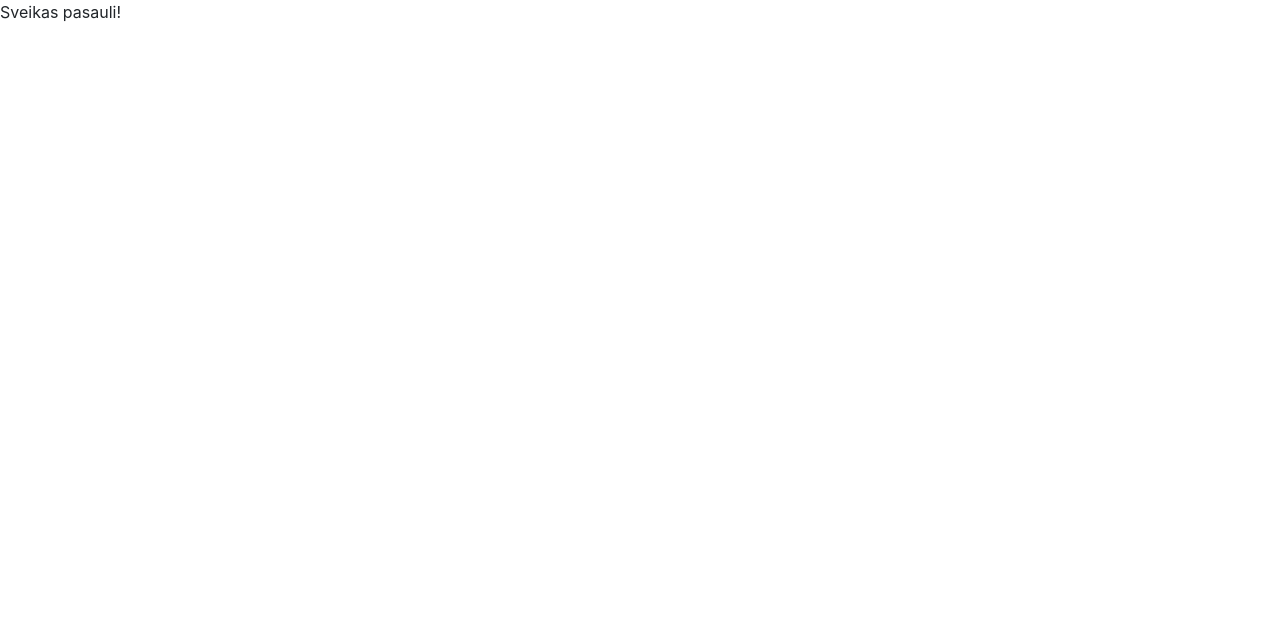
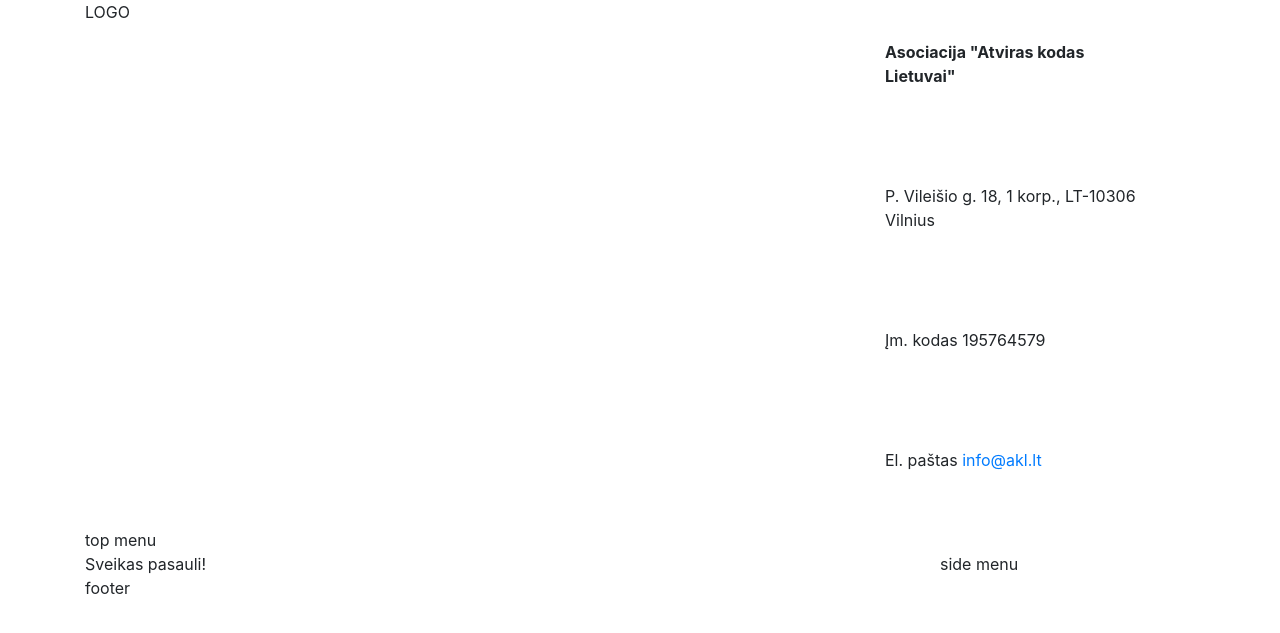
Before and after one commit to python-dirbtuves/akl.lt, a Django app: page / in a window 1280 px wide. Before the commit the part shown is almost empty. Shown: the top 633 px of the page. Run offline with Django 3.2, Linux system fonts and the light colour scheme; some libraries are stand-ins or nearby versions.

Commit message:
Add basic about.html page layout.
Also add style.css which will be used for custom page CSS.

```diff
--- /dev/null
+++ b/src/akllt/static/css/style.css
@@ -0,0 +1,3 @@
+.contacts p {
+    padding: 40px;
+}
--- a/src/akllt/templates/base.html
+++ b/src/akllt/templates/base.html
@@ -4,13 +4,38 @@
 <!DOCTYPE html>
 <html>
 <head>
-	<link rel="stylesheet" type="text/css" href="{% static "css/bootstrap.min.css" %}">
+    <link rel="stylesheet" type="text/css" href="{% static "css/bootstrap.min.css" %}">
+    <link rel="stylesheet" type="text/css" href="{% static "css/bootstrap-theme.min.css" %}">
+    <link rel="stylesheet" type="text/css" href="{% static "css/style.css" %}">
+    <script src="{% static "jquery-1.11.1.min.js" %}"></script>
+    <script src="{% static "js/bootstrap.min.js" %}"></script>
     <title>{% trans "Atviras Kodas Lietuvai" %}</title>
 </head>
 <body>
-
-    {% block content %}
-    {% endblock %}
+    <div class="container">
+        <div class="row">
+            <div class="col-md-8">LOGO</div>
+            <div class="col-md-4 contacts">
+                <p><b>Asociacija "Atviras kodas Lietuvai"</b></p>
+                <p>P. Vileišio g. 18, 1 korp., LT-10306 Vilnius</p>
+                <p>Įm. kodas 195764579</p>
+                <p>El. paštas <a href="info@akl.lt">info@akl.lt</a></p>
+            </div>
+        </div>
+        <div class="row">
+            <div class="col-md-12">top menu</div>
+        </div>
+        <div class="row">
+            <div class="col-md-9">
+                {% block content %}
+                {% endblock %}
+            </div>
+            <div class="col-md-3">side menu</div>
+        </div>
+        <div class="row">
+            <div class="col-md-12">footer</div>
+        </div>
+    </div>
 
 </body>
 </html>
```
